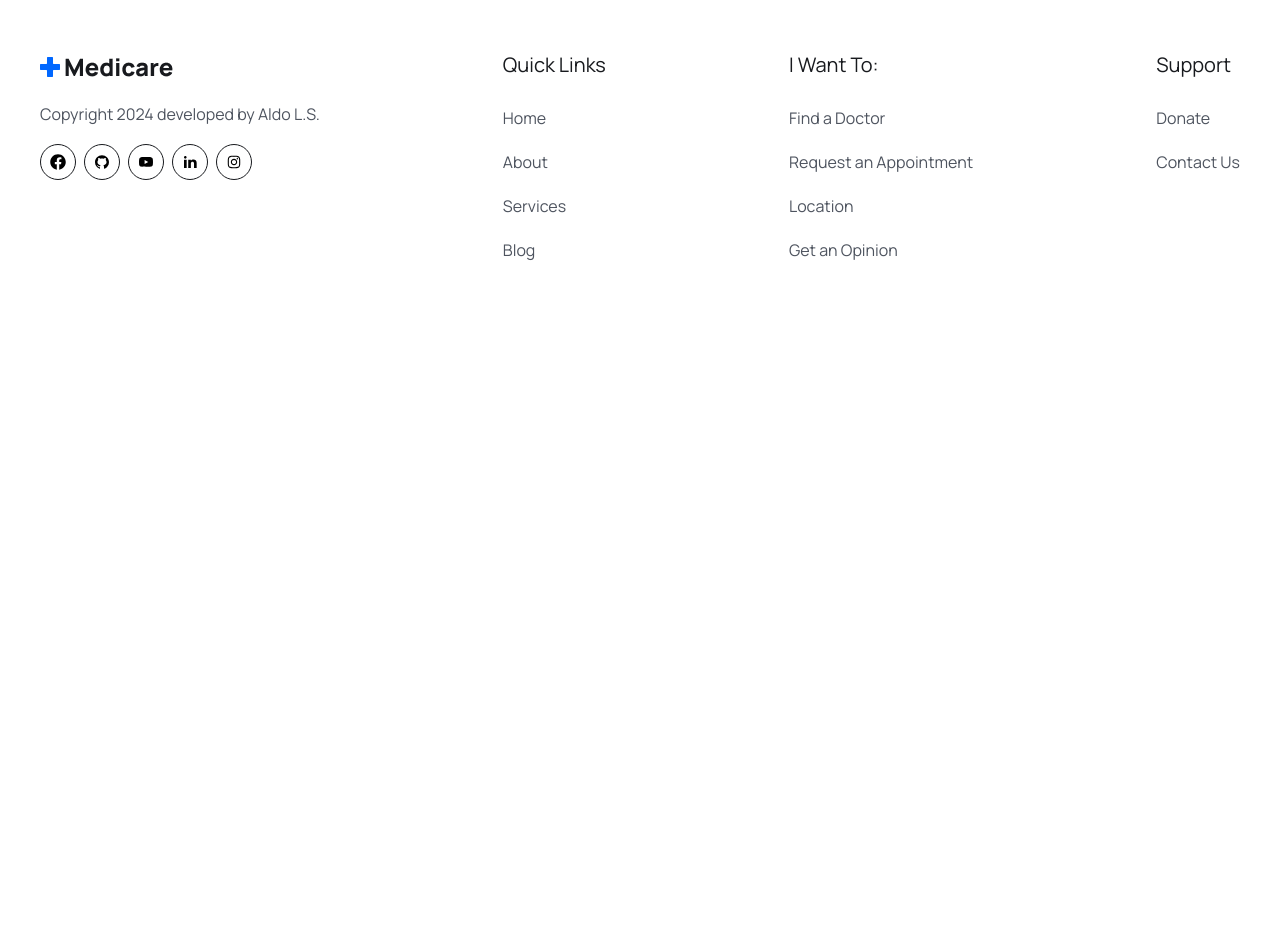
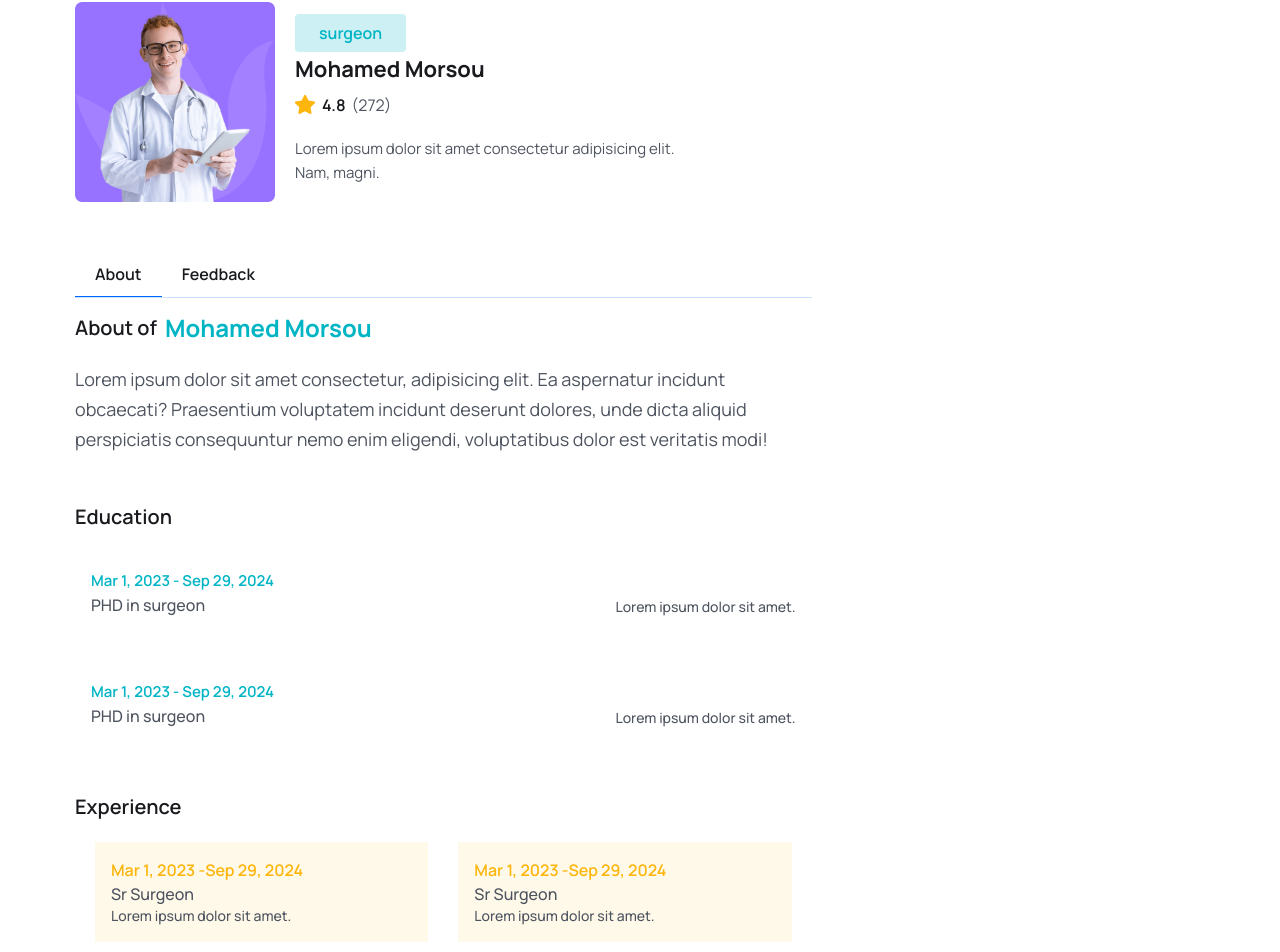
Before and after one commit to MohamedMorsou/Site-Web-de-prise-de-rendez-vous-Medicare, a React (Vite) app in the folder frontend/: page /doctors/1 in a window 1280 px wide. Shown: the part 138-1090 px from the top of the page. Before the commit the page ends 800 px from the top, so only its background shows below. Built offline with nearby package versions, Linux system fonts and the light colour scheme; the HTML template or start-up script is replaced by a standard one.

Commit message:
Add DoctorAbout

```diff
--- a/frontend/src/components/Doctors/DoctorCard.jsx
+++ b/frontend/src/components/Doctors/DoctorCard.jsx
@@ -38,7 +38,7 @@
           <p className="text-sm leading-6 font-normal text-textColor">At {hospital}</p>
         </div>
         <Link
-          to="doctors"
+          to="/doctors/1"
           className="w-[44px] h-[44px] rounded-full border
                 border-solid border-[#181A1E]
                 flex items-center justify-center group hover:bg-primaryColor
--- a/frontend/src/components/Footer/Footer.jsx
+++ b/frontend/src/components/Footer/Footer.jsx
@@ -89,7 +89,7 @@
             <img src={logo} alt="" />
             <p className='text-base leading-7 font-normal
             text-textColor mt-4'>
-              Copyright {year} developed by Aldo L.S.
+              Copyright {year} Mohamed Morsou.
             </p>
 
             <div className="flex gap-2 mt-4">
--- /dev/null
+++ b/frontend/src/pages/Doctors/DoctorAbout.jsx
@@ -0,0 +1,88 @@
+import { formateDate } from "../../utils/formateDate";
+
+const DoctorAbout = () => {
+  return (
+    <div className="mt-3">
+      <div>
+        <h3 className="text-[20px] leading-[30px] text-headingColor font-semibold flex items-center gap-2 ">
+          About of
+          <span className="text-irisBlueColor font-bold text-2xl leading-9">
+            Mohamed Morsou
+          </span>
+        </h3>
+        <p className="text__para">
+          Lorem ipsum dolor sit amet consectetur, adipisicing elit. Ea
+          aspernatur incidunt obcaecati? Praesentium voluptatem incidunt
+          deserunt dolores, unde dicta aliquid perspiciatis consequuntur nemo
+          enim eligendi, voluptatibus dolor est veritatis modi!
+        </p>
+      </div>
+
+      <div className="mt-12">
+        <h3 className="text-[20px] leading-[30px] text-headingColor font-semibold ">
+          Education
+        </h3>
+        <ul className="pt-4 md:pt-5">
+          <li className="flex flex-col sm:flex-row sm:justify-between sm:items-end md:gap-5 mb-[30px] p-4 ">
+            <div>
+              <span className="text-irisBlueColor text-[15px] leading-6 font-semibold ">
+                {formateDate("2-29-2023")} - {formateDate("09-29-2024")}
+              </span>
+              <p className="text-base leading-6 font-medium text-textColor">
+                PHD in surgeon
+              </p>
+            </div>
+            <p className="text-sm leading-5 font-medium text-textColor">
+              Lorem ipsum dolor sit amet.
+            </p>
+          </li>
+
+          <li className="flex flex-col sm:flex-row sm:justify-between sm:items-end md:gap-5 mb-[30px] p-4">
+            <div>
+              <span className="text-irisBlueColor text-[15px] leading-6 font-semibold ">
+                {formateDate("2-29-2023")} - {formateDate("09-29-2024")}
+              </span>
+              <p className="text-base leading-6 font-medium text-textColor">
+                PHD in surgeon
+              </p>
+            </div>
+            <p className="text-sm leading-5 font-medium text-textColor">
+              Lorem ipsum dolor sit amet.
+            </p>
+          </li>
+        </ul>
+      </div>
+      <div className="mt-12">
+        <h3
+          className="text-[20px] leading-[30px] text-headingColor
+            font-semibold"
+        >
+          Experience
+        </h3>
+        <ul className="grid sm:grid-cols-2 gap-[30px] pt-4 md:p-5">
+          <li className="p-4 bg-[#fff9ea]">
+            <div>
+              <span className="text-yellowColor text-base leading-6 font-semibold">
+                {formateDate("2-29-2023")} -{formateDate("09-29-2024")}
+              </span>
+              <p className="text-base leading-6 font-medium text-textColor">Sr Surgeon</p>
+            </div>
+            <p className="text-sm leading-5 font-medium text-textColor">Lorem ipsum dolor sit amet.</p>
+          </li>
+          <li className="p-4 bg-[#fff9ea]">
+            <div>
+              <span className="text-yellowColor text-base leading-6 font-semibold">
+                {formateDate("2-29-2023")} -{formateDate("09-29-2024")}
+              </span>
+              <p className="text-base leading-6 font-medium text-textColor">Sr Surgeon</p>
+            </div>
+            <p className="text-sm leading-5 font-medium text-textColor">Lorem ipsum dolor sit amet.</p>
+          </li>
+
+        </ul>
+      </div>
+    </div>
+  );
+};
+
+export default DoctorAbout;
--- a/frontend/src/pages/Doctors/DoctorDetails.jsx
+++ b/frontend/src/pages/Doctors/DoctorDetails.jsx
@@ -1,11 +1,76 @@
-import React from 'react'
+import { useState } from "react";
+import DoctorImg from "../../assets/images/doctor-img02.png";
+import starIcon from "../../assets/images/Star.png";
+import DoctorAbout from "./DoctorAbout";
+import Feedback from "./Feedback";
 
 const DoctorDetails = () => {
+  const [tab, setTab] = useState("about");
   return (
-    <div>
-      DoctorDetails
-    </div>
-  )
-}
+    <section className="mt-10">
+      <div className="max-w-[1170px] px-5 mx-auto ">
+        <div className="grid md:grid-cols-3 gap-[50px]">
+          <div className="md:col-span-2">
+            <div className="flex items-center gap-5">
+              <figure className="max-w-[200px] max-h-[200px] ">
+                <img src={DoctorImg} alt="" className="w-full" />
+              </figure>
 
-export default DoctorDetails
+              <div>
+                <span
+                  className="bg-[#ccf0f3] text-irisBlueColor py-1 px-6 lg:py-2
+                lg:px-6 text-[12px] leading-4 lg:text-base lg:leading-7
+                font-semibold rounded"
+                >
+                  surgeon
+                </span>
+                <h3 className="text-headingColor text-[22px] leading-9 font-bold my-1">
+                  Mohamed Morsou
+                </h3>
+                <div className="flex items-center gap-[6px] ">
+                  <span className="flex items-center gap-[6px] text-sm leading-5 lg:text-base lg:leading-7 font-semibold text-headingColor ">
+                    <img src={starIcon} alt="" /> 4.8
+                  </span>
+                  <span className="text-sm leading-5 lg:text-base lg:leading-7 font-normal text-textColor">
+                    (272)
+                  </span>
+                </div>
+
+                <p className="text__para text-sm leading-6 md:text-[15px] lg:max-w-[390px] ">
+                  Lorem ipsum dolor sit amet consectetur adipisicing elit. Nam,
+                  magni.
+                </p>
+              </div>
+            </div>
+
+            <div className="mt-[50px] border-b border-solid border-[#0066ff34] ">
+              <button
+                className={`${
+                  tab === "about" && "border-b border-solid border-primaryColor"
+                } py-2 px-5 text-base leading-7 text-headingColor font-semibold `}
+                onClick={() => setTab("about")}
+              >
+                About
+              </button>
+              <button
+                className={`${
+                  tab === "feedback" && "border-b border-solid border-primaryColor"
+                } py-2 px-5 text-base leading-7 text-headingColor font-semibold `}
+                onClick={() => setTab("feedback")}
+              >
+                Feedback
+              </button>
+            </div>
+            <div className="">
+              {tab === "about" && <DoctorAbout />}
+              {tab === "feedback" && <Feedback />}
+            </div>
+          </div>
+          <div></div>
+        </div>
+      </div>
+    </section>
+  );
+};
+
+export default DoctorDetails;
--- /dev/null
+++ b/frontend/src/pages/Doctors/Feedback.jsx
@@ -0,0 +1,10 @@
+
+const Feedback = () => {
+  return (
+    <div>
+      Feedback
+    </div>
+  )
+}
+
+export default Feedback
--- /dev/null
+++ b/frontend/src/utils/formateDate.js
@@ -0,0 +1,6 @@
+export const formateDate = ( date, config) => {
+    const defaultOptions = {day : 'numeric', month: 'short', year: 'numeric'}
+    const options = config ? config : defaultOptions
+
+    return new Date(date).toLocaleDateString('en-US',options)
+}
```
